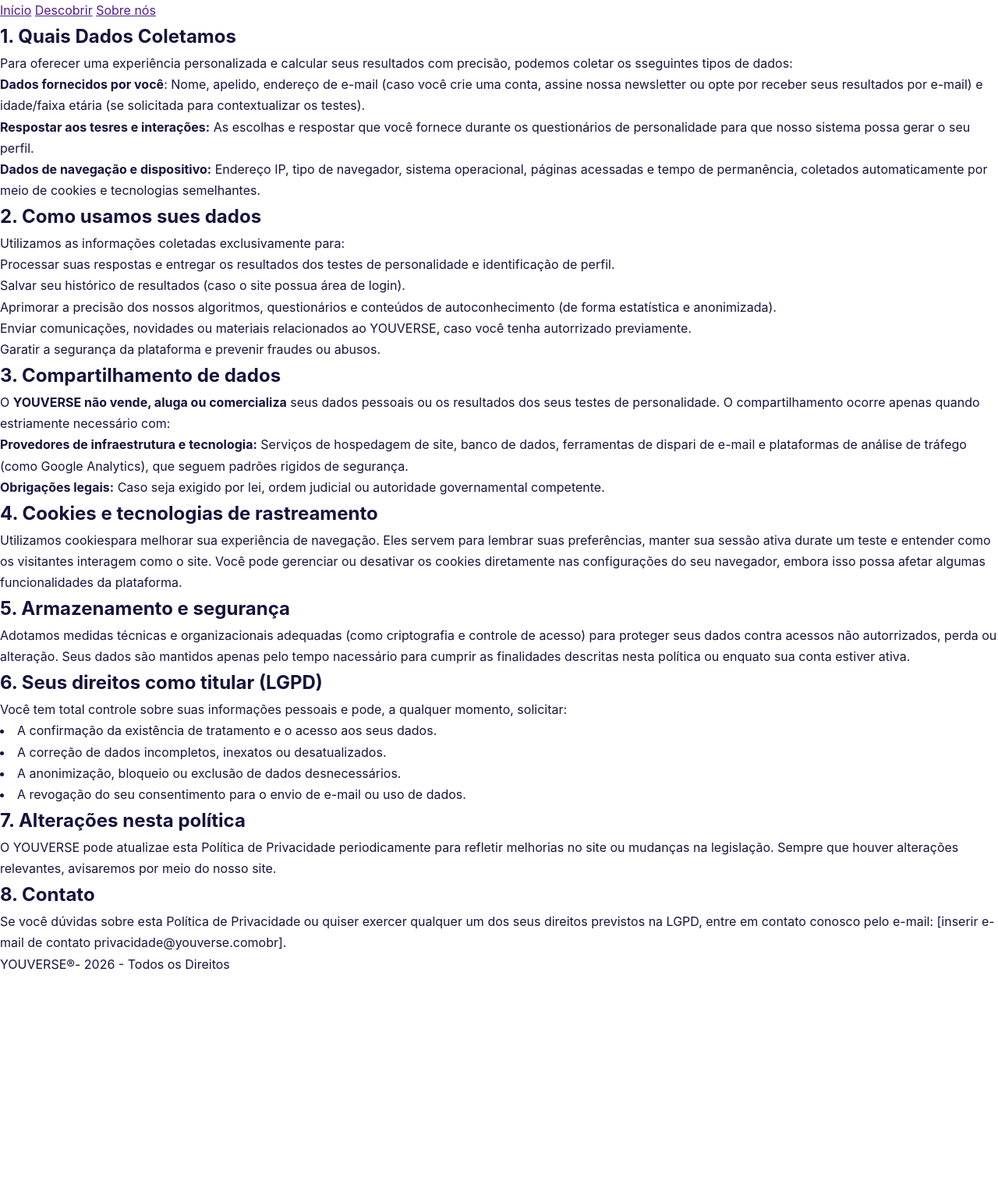
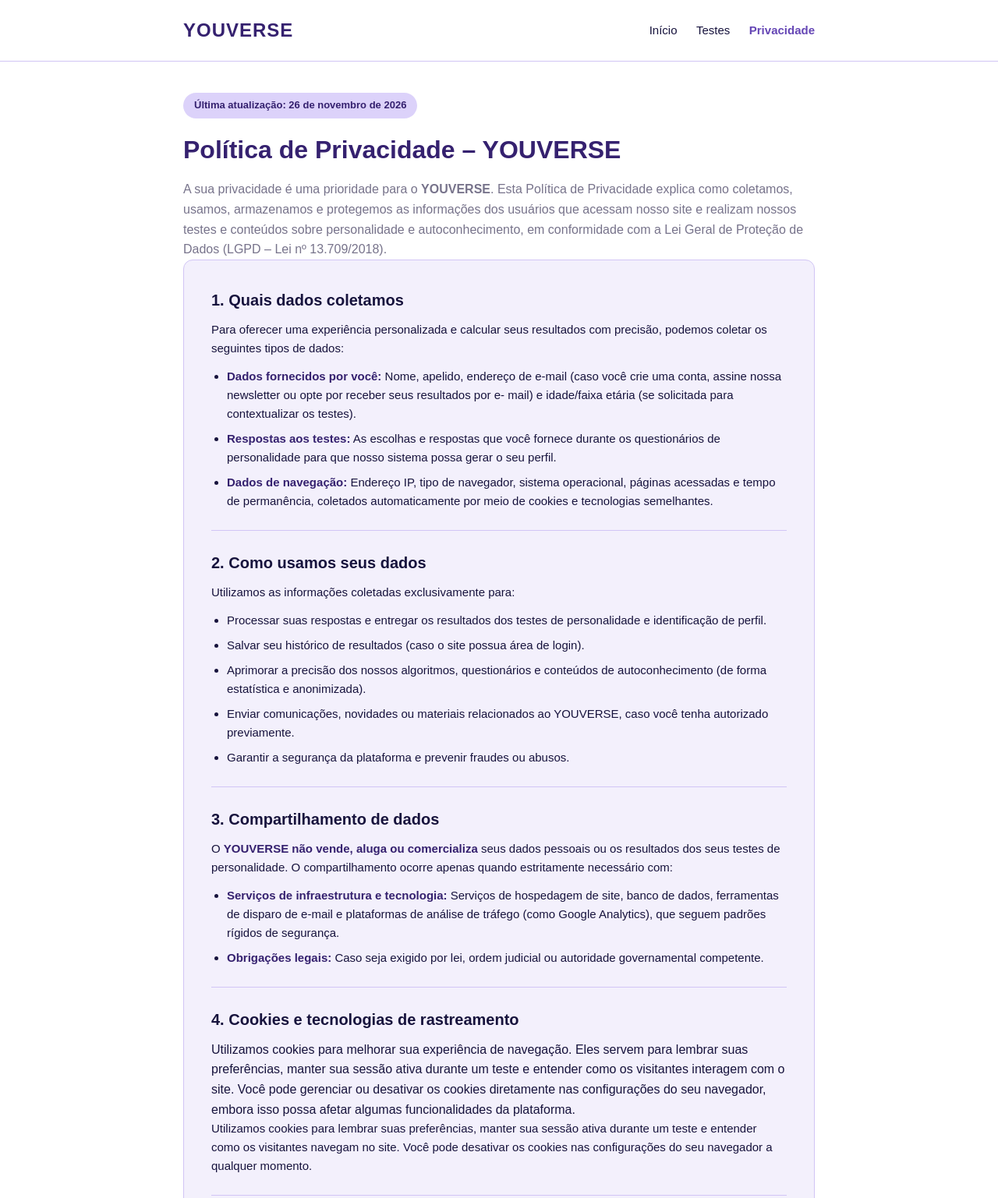
Before and after one commit to SENAI-Cotia/DS-SEDUC-2026-2-GP5-YOUVERSE, a plain HTML site: page pages/Politica.html in a window 1280 px wide. Shown: the top 1537 px of the page at 78% size. Before the commit the page ends 1251 px from the top, so only its background shows below. Drawn offline with Linux system fonts and the light colour scheme.

Commit message:
atualização dsa

```diff
--- a/pages/Politica.html
+++ b/pages/Politica.html
@@ -3,146 +3,135 @@
     <head>
         <meta charset="UTF-8">
         <meta name="viewport" content="width=device-width, initial-scale=1.0">
+        <title>Politica de Privacidade – YOUVERSE</title>
         <link rel="stylesheet" href="../styles/politica.css">
-        <title>Politica de Privacidade</title>
     </head>
     <body>
-        <header>
-            <nav>
-                <a href="">Início</a>
-                <a href="">Descobrir</a>
-                <a href="">Sobre nós</a>
+    <header class="cabecalho">
+        <div class="container">
+            <a href="#" class="logo">YOUVERSE</a>
+                <nav class="navegacao">
+                    <a href="#">Início</a>
+                    <a href="#">Testes</a>
+                    <a href="#" class="ativo">Privacidade</a>
                 </nav>
+        </div>
     </header>
-    <main>
-        <header>
-            <h2>1. Quais Dados Coletamos</h2>
-            <p>
-                Para oferecer uma experiência personalizada e calcular seus
-                resultados com precisão, podemos coletar os sseguintes tipos de dados:
+    <main class="container">
+        <header class="topo-pagina">
+            <span class="etiqueta">Última atualização: 26 de novembro de 2026</span>
+      <h1>Política de Privacidade – YOUVERSE</h1>
+      <p class="descricao">
+        A sua privacidade é uma prioridade para o <strong>YOUVERSE</strong>. Esta Política de Privacidade explica como coletamos, usamos, armazenamos e protegemos as informações dos
+         usuários que acessam nosso site e realizam nossos testes e conteúdos sobre
+          personalidade e autoconhecimento, em conformidade com a Lei Geral de Proteção de
+        Dados (LGPD – Lei nº 13.709/2018).
         </p>
+    </section>
+    <article class="card-conteudo">
+        <h2>1. Quais dados coletamos</h2>
+        <p>Para oferecer uma experiência personalizada e calcular seus resultados com precisão,
+            podemos coletar os seguintes tipos de dados:</p>
         <ul>
-                <li>
-                    <b>Dados fornecidos por você</b>: Nome, apelido, endereço de e-mail
-                    (caso você crie uma conta, assine nossa newsletter ou opte por
-                    receber seus resultados por e-mail)
-                    e idade/faixa etária (se solicitada para contextualizar os testes).
-                </li>
-                <li>
-                    <b>Respostar aos tesres e interações:</b> As escolhas e respostar que você fornece
-                    durante os questionários de personalidade para que nosso sistema possa gerar
-                    o seu perfil.
-                </li>
-                <li>
-                    <b>Dados de navegação e dispositivo:</b> Endereço IP, tipo de navegador, sistema
-                    operacional, páginas acessadas e tempo de permanência, coletados automaticamente
-                    por meio de cookies e tecnologias semelhantes.
-                </li>
+            <li><strong>Dados fornecidos por você:</strong> Nome, apelido, endereço de e-mail (caso você crie
+            uma conta, assine nossa newsletter ou opte por receber seus resultados por e-
+        mail) e idade/faixa etária (se solicitada para contextualizar os testes).</li>
+            <li><strong>Respostas aos testes:</strong> As escolhas e respostas que você fornece
+            durante os questionários de personalidade para que nosso sistema possa gerar o
+        seu perfil.</li>
+            <li><strong>Dados de navegação:</strong> Endereço IP, tipo de navegador, sistema
+                 operacional, páginas acessadas e tempo de permanência, coletados
+                 automaticamente por meio de cookies e tecnologias semelhantes.</li>
         </ul>
-        </header>
-        <header>
-            <h2>2. Como usamos sues dados</h2>
-            <p>
-                Utilizamos as informações coletadas exclusivamente para:
-            </p>
+
+        <hr>
+
+        <h2>2. Como usamos seus dados</h2>
+        <p>Utilizamos as informações coletadas exclusivamente para:</p>
         <ul>
-                <li>
-                    Processar suas respostas e entregar os resultados dos testes
-                    de personalidade e identificação de perfil.
-                </li>
-                <li>
-                    Salvar seu histórico de resultados (caso o site possua área de login).
-                </li>
-                <li>
-                    Aprimorar a precisão dos nossos algoritmos, questionários e conteúdos
-                    de autoconhecimento (de forma estatística e anonimizada).
-                </li>
-                <li>
-                    Enviar comunicações, novidades ou materiais relacionados ao
-                    YOUVERSE, caso você tenha autorrizado previamente.
-                </li>
-                <li>
-                    Garatir a segurança da plataforma e prevenir fraudes ou abusos.
-                </li>
+            <li>Processar suas respostas e entregar os resultados dos testes de personalidade e identificação de perfil.</li>
+            <li>Salvar seu histórico de resultados (caso o site possua área de login).</li>
+            <li>Aprimorar a precisão dos nossos algoritmos, questionários e conteúdos de
+                 autoconhecimento (de forma estatística e anonimizada).</li>
+            <li>Enviar comunicações, novidades ou materiais relacionados ao YOUVERSE, caso
+                 você tenha autorizado previamente.</li>
+            <li>Garantir a segurança da plataforma e prevenir fraudes ou abusos.</li>
         </ul>
-        </header>
-        <header>
+
+        <hr>
+
         <h2>3. Compartilhamento de dados</h2>
-            <p>
-                O <b>YOUVERSE não vende, aluga ou comercializa</b> seus dados pessoais
-                ou os resultados dos seus testes de personalidade. O compartilhamento
-                ocorre apenas quando estriamente necessário com:
-            </p>
+        <p>O <strong>YOUVERSE não vende, aluga ou comercializa</strong> seus dados pessoais ou os resultados
+            dos seus testes de personalidade. O compartilhamento ocorre apenas quando
+            estritamente necessário com:</p>
         <ul>
-                <li>
-                    <b>Provedores de infraestrutura e tecnologia:</b> Serviços de hospedagem de site,
-                    banco de dados, ferramentas de dispari de e-mail e plataformas de análise de
-                    tráfego (como Google Analytics), que seguem padrões rigidos de segurança.
-                </li>
-                <li>
-                    <b>Obrigações legais:</b> Caso seja exigido por lei, ordem judicial ou autoridade
-                    governamental competente.
-                </li>
+            <li><strong>Serviços de infraestrutura e tecnologia:</strong> Serviços de hospedagem de site,
+                 banco de dados, ferramentas de disparo de e-mail e plataformas de análise de
+                tráfego (como Google Analytics), que seguem padrões rígidos de segurança.</li>
+            <li><strong>Obrigações legais:</strong> Caso seja exigido por lei, ordem judicial ou autoridade
+                 governamental competente.</li>
         </ul>
-        </header>
-        <header>
+
+        <hr>
+
         <h2>4. Cookies e tecnologias de rastreamento</h2>
-            <p>
-                Utilizamos cookiespara melhorar sua experiência de navegação. Eles servem para lembrar
-                suas preferências, manter sua sessão ativa durate um teste e entender como os visitantes
-                interagem como o site. Você pode gerenciar ou desativar os cookies diretamente nas
-                configurações do seu navegador, embora isso possa afetar algumas funcionalidades
-                da plataforma.
-            </p>
-        </header>
-        <header>
+        Utilizamos cookies para melhorar sua experiência de navegação. Eles servem para
+         lembrar suas preferências, manter sua sessão ativa durante um teste e entender como
+          os visitantes interagem com o site. Você pode gerenciar ou desativar os cookies
+           diretamente nas configurações do seu navegador, embora isso possa afetar algumas
+            funcionalidades da plataforma.
+        <p>Utilizamos cookies para lembrar suas preferências, manter sua sessão ativa durante um teste e entender como os visitantes navegam no site. Você pode desativar os cookies nas configurações do seu navegador a qualquer momento.</p>
+
+        <hr>
+
         <h2>5. Armazenamento e segurança</h2>
-            <p>
-                Adotamos medidas técnicas e organizacionais adequadas (como criptografia e controle de acesso)
-                para proteger seus dados contra acessos não autorrizados, perda ou alteração. Seus dados são
-                mantidos apenas pelo tempo nacessário para cumprir as finalidades descritas nesta política ou
-                enquato sua conta estiver ativa.
-            </p>
-        </header>
-        <header>
-            <h2>6. Seus direitos como titular (LGPD)</h2>
-            <p>
-                Você tem total controle sobre suas informações pessoais e
-                pode, a qualquer momento, solicitar:
-            </p>
-            <li>
-                A confirmação da existência de tratamento e o acesso aos seus dados.
-            </li>
-            <li>
-                A correção de dados incompletos, inexatos ou desatualizados.
-            </li>
-            <li>
-                A anonimização, bloqueio ou exclusão de dados desnecessários.
-            </li>
-            <li>
-                A revogação do seu consentimento para o envio de e-mail ou uso de dados.
-            </li>
-        </header>
-        <header>
+        <p>Adotamos medidas técnicas e organizacionais adequadas (como criptografia e controle de acesso)
+             para proteger seus dados contra acessos não autorizados, perda ou alteração.
+              Seus dados são mantidos apenas pelo tempo necessário para cumprir as finalidades
+               descritas nesta política ou enquanto sua conta estiver ativa.</p>
+        <p>Adotamos medidas de segurança adequadas para proteger seus dados contra acessos não autorizados, perda ou alteração. Seus dados são mantidos apenas pelo tempo necessário para cumprir as finalidades desta política.</p>
+
+        <hr>
+
+        <h2>6. Seus direitos (LGPD)</h2>
+        <p>O YOUVERSE pode atualizar esta Política de Privacidade periodicamente
+            para refletir melhorias no site ou mudanças na legislação.
+            Sempre que houver alterações relevantes, avisaremos por meio do nosso site.</p>
+        <p>Você tem total controle sobre seus dados e pode solicitar a qualquer momento:</p>
+        <ul>
+            <li>Confirmação e acesso aos dados que temos sobre você.</li>
+            <li>Correção de dados incompletos ou desatualizados.</li>
+            <li>Exclusão ou anonimização de dados desnecessários.</li>
+            <li>Cancelamento do consentimento para recebimento de e-mails.</li>
+        </ul>
+
+        <hr>
+
         <h2>7. Alterações nesta política</h2>
-            <p>
-                O YOUVERSE pode atualizae esta Política de Privacidade periodicamente para refletir melhorias
-                no site ou mudanças na legislação. Sempre que houver alterações relevantes, avisaremos por
-                meio do nosso site.
-            </p>
-        </header>
-        <header>
+        <p>O YOUVERSE pode atualizar esta Política de Privacidade
+             periodicamente para refletir melhorias no site ou mudanças na legislação.
+             Sempre que houver alterações relevantes, avisaremos por meio do nosso site.</p>
+        <p>O YOUVERSE pode atualizar esta Política de Privacidade
+            periodicamente para refletir melhorias no site.
+            Sempre que houver mudanças relevantes, avisaremos por aqui.</p>
+
+        <hr>
+
         <h2>8. Contato</h2>
-            <p>
-                Se você dúvidas sobre esta Política de Privacidade ou quiser exercer qualquer um
-                dos seus direitos previstos na LGPD, entre em contato conosco pelo e-mail:
-                [inserir e-mail de contato privacidade@youverse.comobr].
-            </p>
-        </header>
+        <p>Se você tiver dúvidas sobre esta Política de Privacidade
+             ou quiser exercer qualquer um dos seus direitos previstos na LGPD,
+             entre em contato conosco pelo e-mail:</p>
+        <p><strong>privacidade@youverse.com.br</strong></p>
+        </article>
+
+        <div class="area-botao">
+        <a href="#" class="botao-principal">Voltar para o início</a>
+        </div>
     </main>
+
      <!-- Rodapé -->
-       <footer>
-        <p>YOUVERSE®- 2026 - Todos os Direitos</p>
+    <footer class="rodape">
+        <p>© 2026 YOUVERSE. Todos os direitos reservados.</p>
     </footer>
 </body>
 </html>
--- a/styles/politica.css
+++ b/styles/politica.css
@@ -4,21 +4,142 @@
   box-sizing: border-box;
 }
 
-:root {
-  --roxo-principal: #6546B5;
-  --roxo-escuro: #35216F;
-  --lavanda: #DCD2FA;
-  --lilas-claro: #F3F0FC;
-  --branco: #FFFFFF;
-  --azul-marinho: #17133D;
-  --cinza-suave: #77738B;
-  --borda-lilas: #D1C5F5;
+body {
+  font-family: Arial, Helvetica, sans-serif;
+  background-color: #FFFFFF;
+  color: #17133D;
+  line-height: 1.6;
 }
 
-body {
-  font-family: 'Plus Jakarta Sans', -apple-system, BlinkMacSystemFont, sans-serif;
-  background-color: var(--branco);
-  color: var(--azul-marinho);
-  line-height: 1.7;
-  -webkit-font-smoothing: antialiased;
+.container {
+  max-width: 850px;
+  margin: 0 auto;
+  padding: 0 20px;
 }
+
+.cabecalho {
+  background-color: #FFFFFF;
+  border-bottom: 1px solid #D1C5F5;
+  padding: 20px 0;
+}
+
+.cabecalho .container {
+  display: flex;
+  justify-content: space-between;
+  align-items: center;
+}
+
+.logo {
+  font-size: 24px;
+  font-weight: bold;
+  color: #35216F;
+  text-decoration: none;
+  letter-spacing: 1px;
+}
+
+.navegacao a {
+  color: #17133D;
+  text-decoration: none;
+  margin-left: 20px;
+  font-size: 15px;
+}
+
+.navegacao a:hover,
+.navegacao a.ativo {
+  color: #6546B5;
+  font-weight: bold;
+}
+
+.topo-pagina {
+  padding: 40px 0 25px 0;
+}
+
+.etiqueta {
+  display: inline-block;
+  background-color: #DCD2FA;
+  color: #35216F;
+  padding: 6px 14px;
+  border-radius: 20px;
+  font-size: 13px;
+  font-weight: bold;
+  margin-bottom: 15px;
+}
+
+h1 {
+  color: #35216F;
+  font-size: 32px;
+  margin-bottom: 12px;
+}
+
+.descricao {
+  color: #77738B;
+  font-size: 16px;
+}
+
+.card-conteudo {
+  background-color: #F3F0FC;
+  border: 1px solid #D1C5F5;
+  border-radius: 12px;
+  padding: 35px;
+  margin-bottom: 30px;
+}
+
+h2 {
+  color: #17133D;
+  font-size: 20px;
+  margin-bottom: 10px;
+}
+
+.card-conteudo p {
+  margin-bottom: 12px;
+  font-size: 15px;
+}
+
+.card-conteudo ul {
+  margin-left: 20px;
+  margin-bottom: 15px;
+}
+
+.card-conteudo li {
+  margin-bottom: 8px;
+  font-size: 15px;
+}
+
+.card-conteudo strong {
+  color: #35216F;
+}
+
+hr {
+  border: none;
+  border-top: 1px solid #D1C5F5;
+  margin: 25px 0;
+}
+
+.area-botao {
+  text-align: center;
+  margin-bottom: 50px;
+}
+
+.botao-principal {
+  display: inline-block;
+  background-color: #6546B5;
+  color: #FFFFFF;
+  text-decoration: none;
+  padding: 12px 28px;
+  border-radius: 8px;
+  font-weight: bold;
+  font-size: 15px;
+}
+
+.botao-principal:hover {
+  background-color: #35216F;
+}
+
+/* Rodape */
+.rodape {
+  border-top: 1px solid #D1C5F5;
+  text-align: center;
+  padding: 25px 20px;
+  color: #77738B;
+  font-size: 14px;
+}
```
Lines whose indentation alone changed are shown as unchanged.
